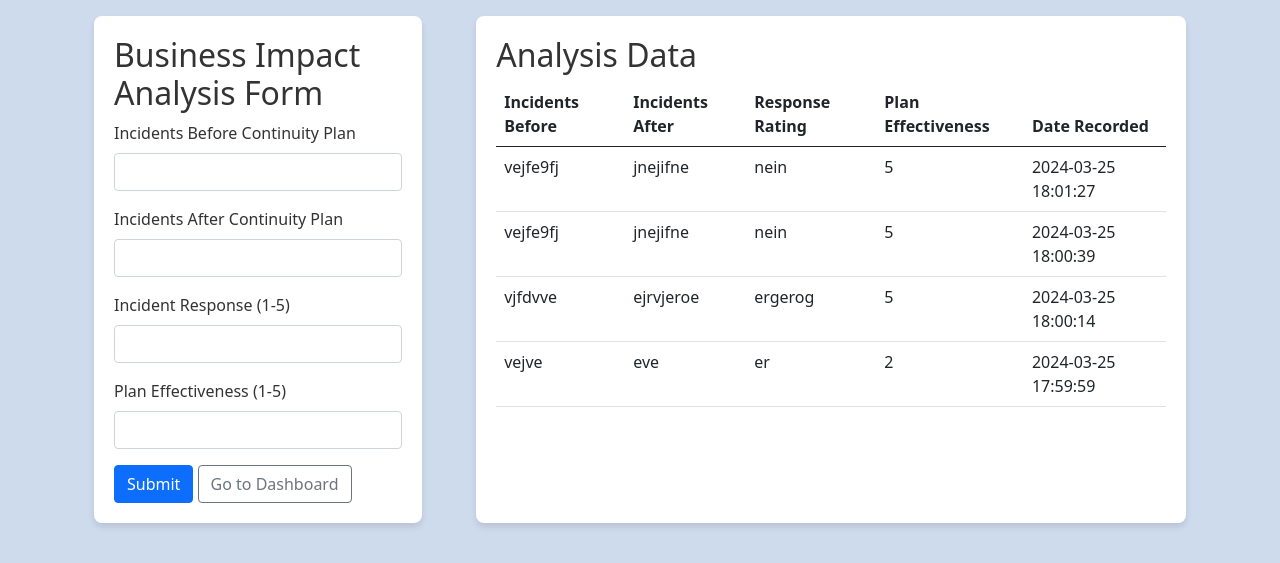
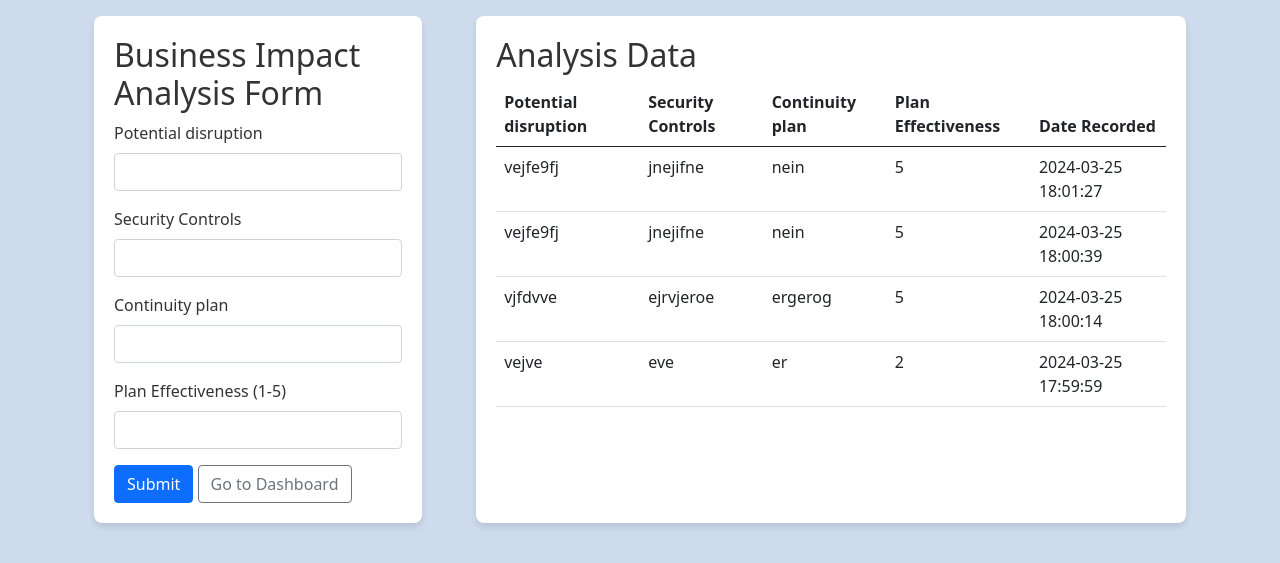
Before and after one commit to Vianne02/Security-Metrics, a PHP site: page /Business.php in a window 1280 px wide. Shown: the top 563 px of the page. Run offline with PHP 8.4, Linux system fonts and the light colour scheme; a user stored in the database is signed in; data comes from the database, SQL or seed files in the repository.

Commit message:
Add files via upload

```diff
--- a/Business.php
+++ b/Business.php
@@ -8,26 +8,35 @@ if (!isset($_SESSION["loggedin"])) {
 }
 
 // Initialize variables
-$incidents_before = $incidents_after = $incident_response_rating = $continuity_plan_effectiveness = 0;
+$incidents_before = $incidents_after = $incident_response_rating = $continuity_plan_effectiveness = "";
+$error = "";
 
 if ($_SERVER["REQUEST_METHOD"] == "POST") {
-    $incidents_before = $_POST['incidents_before'];
-    $incidents_after = $_POST['incidents_after'];
-    $incident_response_rating = $_POST['incident_response_rating'];
-    $continuity_plan_effectiveness = $_POST['continuity_plan_effectiveness'];
+    // Validate form data
+    $incidents_before = trim($_POST['incidents_before']);
+    $incidents_after = trim($_POST['incidents_after']);
+    $incident_response_rating = trim($_POST['incident_response_rating']);
+    $continuity_plan_effectiveness = trim($_POST['continuity_plan_effectiveness']);
 
+    // Check if any field is empty
+    if (empty($incidents_before) || empty($incidents_after) || empty($continuity_plan_effectiveness)) {
+        $error = "All fields are required.";
+    } else {
         // Insert data into the database
         if ($stmt = $link->prepare("INSERT INTO business_impact_analysis (incidents_before, incidents_after, incident_response_rating, continuity_plan_effectiveness) VALUES (?, ?, ?, ?)")) {
-        $stmt->bind_param("iiii", $incidents_before, $incidents_after, $incident_response_rating, $continuity_plan_effectiveness);
+            $stmt->bind_param("sssi", $incidents_before, $incidents_after, $incident_response_rating, $continuity_plan_effectiveness);
 
             if ($stmt->execute()) {
                 echo "<script>alert('Data submitted successfully.');</script>";
+                // Clear form fields after successful submission
+                $incidents_before = $incidents_after = $incident_response_rating = $continuity_plan_effectiveness = "";
             } else {
-            echo "<script>alert('Oops! Something went wrong. Please try again later.');</script>";
+                $error = "Oops! Something went wrong. Please try again later.";
             }
             $stmt->close();
         } else {
-        echo "<script>alert('Database connection error.');</script>";
+            $error = "Database connection error.";
+        }
     }
 }
 ?>
@@ -75,22 +84,25 @@ if ($_SERVER["REQUEST_METHOD"] == "POST") {
             <div class="container py-3 d-flex justify-content-between"> <!-- Adjusted layout -->
                 <div class="form-section">
                     <h2>Business Impact Analysis Form</h2>
+                    <?php if (!empty($error)): ?>
+                        <div class="alert alert-danger" role="alert"><?php echo $error; ?></div>
+                    <?php endif; ?>
                     <form method="post">
                         <div class="mb-3">
-                            <label for="incidents_before" class="form-label">Incidents Before Continuity Plan</label>
-                            <input type="number" class="form-control" id="incidents_before" name="incidents_before" required>
+                            <label for="incidents_before" class="form-label">Potential disruption</label>
+                            <input type="text" class="form-control" id="incidents_before" name="incidents_before" value="<?php echo htmlspecialchars($incidents_before); ?>" required>
                         </div>
                         <div class="mb-3">
-                            <label for="incidents_after" class="form-label">Incidents After Continuity Plan</label>
-                            <input type="number" class="form-control" id="incidents_after" name="incidents_after" required>
+                            <label for="incidents_after" class="form-label">Security Controls</label>
+                            <input type="text" class="form-control" id="incidents_after" name="incidents_after" value="<?php echo htmlspecialchars($incidents_after); ?>" required>
                         </div>
                         <div class="mb-3">
-                            <label for="incident_response_rating" class="form-label">Incident Response (1-5)</label>
-                            <input type="number" class="form-control" id="incident_response_rating" name="incident_response_rating" min="1" max="5" required>
+                            <label for="incident_response_rating" class="form-label">Continuity plan</label>
+                            <input type="text" class="form-control" id="incident_response_rating" name="incident_response_rating" value="<?php echo htmlspecialchars($incident_response_rating); ?>">
                         </div>
                         <div class="mb-3">
                             <label for="continuity_plan_effectiveness" class="form-label">Plan Effectiveness (1-5)</label>
-                            <input type="number" class="form-control" id="continuity_plan_effectiveness" name="continuity_plan_effectiveness" min="1" max="5" required>
+                            <input type="number" class="form-control" id="continuity_plan_effectiveness" name="continuity_plan_effectiveness" value="<?php echo htmlspecialchars($continuity_plan_effectiveness); ?>" required>
                         </div>
                         <button type="submit" class="btn btn-primary">Submit</button>
                         <a href="dashboard.php" class="btn btn-outline-secondary">Go to Dashboard</a>
@@ -102,9 +114,9 @@ if ($_SERVER["REQUEST_METHOD"] == "POST") {
                         <table class="table">
                             <thead>
                                 <tr>
-                                    <th scope="col">Incidents Before</th>
-                                    <th scope="col">Incidents After</th>
-                                    <th scope="col">Response Rating</th>
+                                    <th scope="col">Potential disruption</th>
+                                    <th scope="col">Security Controls</th>
+                                    <th scope="col">Continuity plan</th>
                                     <th scope="col">Plan Effectiveness</th>
                                     <th scope="col">Date Recorded</th>
                                 </tr>
@@ -135,6 +147,8 @@ if ($_SERVER["REQUEST_METHOD"] == "POST") {
                         </table>
                     </div>
                 </div>
+            </
+            </div>
                 </div>
             </main>
         </div>
--- a/Participation.php
+++ b/Participation.php
@@ -127,6 +127,7 @@ $jsonParticipantsCurrentData = json_encode($participantsCurrentData);
                         <button type="button" class="btn btn-primary" data-bs-toggle="modal" data-bs-target="#graphModal">
                           Show Graph
                         </button>
+                        <a href="participantreport.php" class="btn btn-secondary">Generate report</a>
                         <div class="scrollable-table">
                             <table class="table">
                                 <thead>
--- a/knowledge.php
+++ b/knowledge.php
@@ -123,6 +123,8 @@ if ($_SERVER["REQUEST_METHOD"] == "POST") {
                         <button type="button" class="btn btn-info mb-3" data-bs-toggle="modal" data-bs-target="#graphModal">
                             View Knowledge Graph
                         </button>
+                        <a href="genKnow.php" class="btn btn-secondary">Generate report</a>
+
                         <div class="scrollable-table">
                             <table class="table">
                                 <thead>
```
Lines whose indentation alone changed are shown as unchanged.
